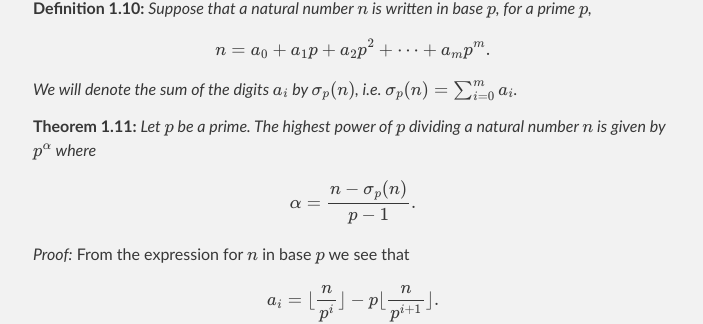
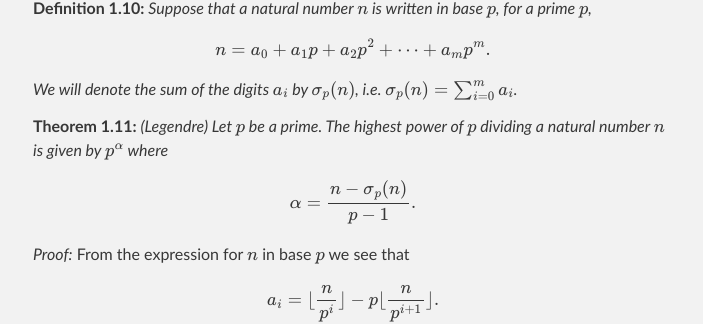
Before and after one commit to wbhart/SimpleMath, a Jekyll site: the page built from factorials.html, in a window 1280 px wide and 900 px high, scrolled down 2197 px. Shown: the part 144-468 px from the top of the window, without its empty margins (287-990 px from the left). Built offline with Jekyll 4.4.1, drawn with Linux system fonts in a browser that asks for light colours; formulas are drawn with MathJax 3.

Commit message:
Update factorials.html

```diff
--- a/factorials.html
+++ b/factorials.html
@@ -105,8 +105,8 @@ $$n = a_0 + a_1p + a_2p^2 + \cdots + a_mp^m.$$
 We will denote the sum of the digits $a_i$ by $\sigma_p(n)$, i.e. $\sigma_p(n) = \sum_{i=0}^m a_i$.
 </definition>
 
-<theorem> Let $p$ be a prime. The highest power of $p$ dividing a natural number $n$ is given by $p^\alpha$ where
-$$\alpha = \frac{n - \sigma_p(n)}{p - 1}.$$
+<theorem> (Legendre) Let $p$ be a prime. The highest power of $p$ dividing a natural number $n$ is given by $p^\alpha$
+where $$\alpha = \frac{n - \sigma_p(n)}{p - 1}.$$
 </theorem>
 
 <proof> From the expression for $n$ in base $p$ we see that
```
